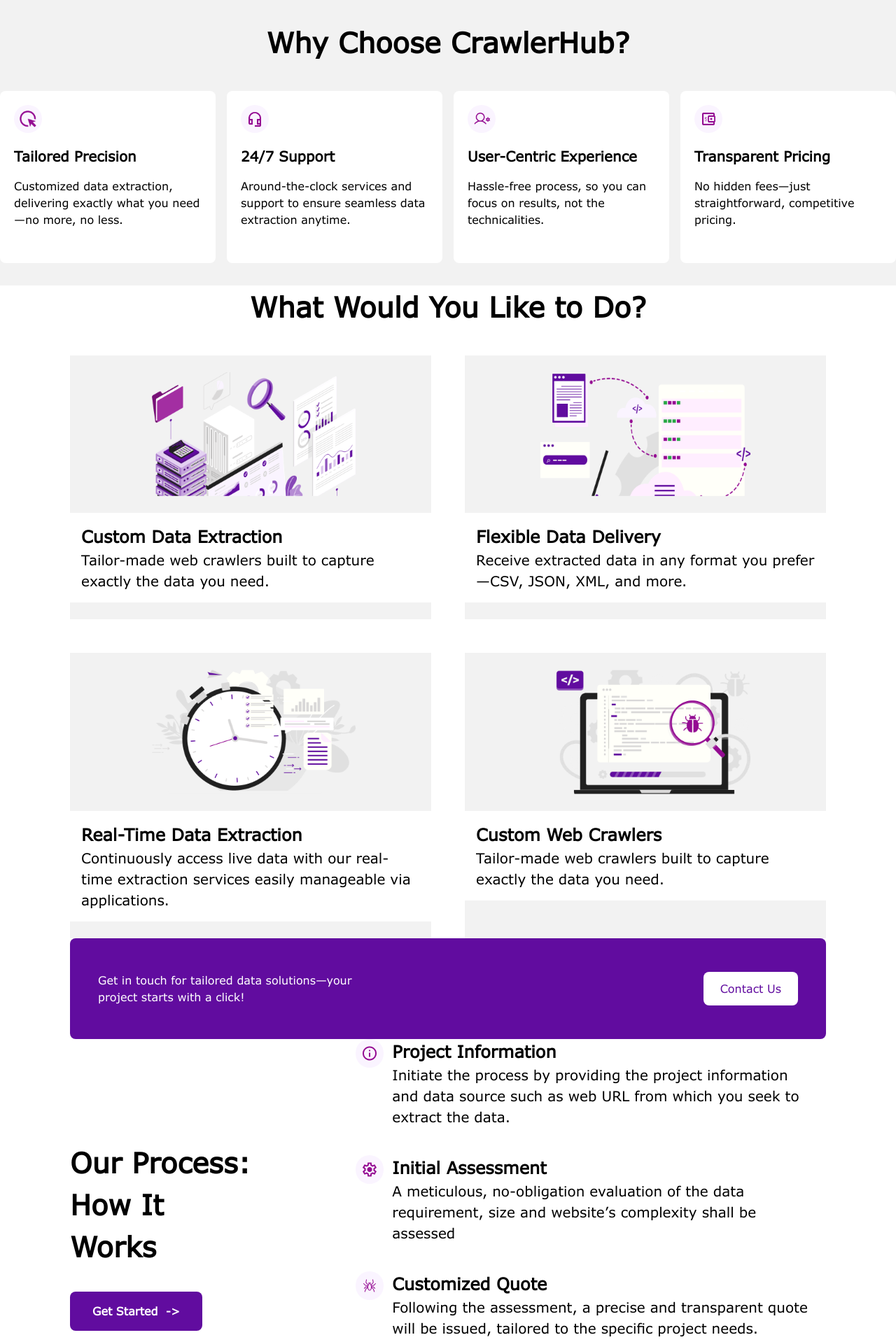
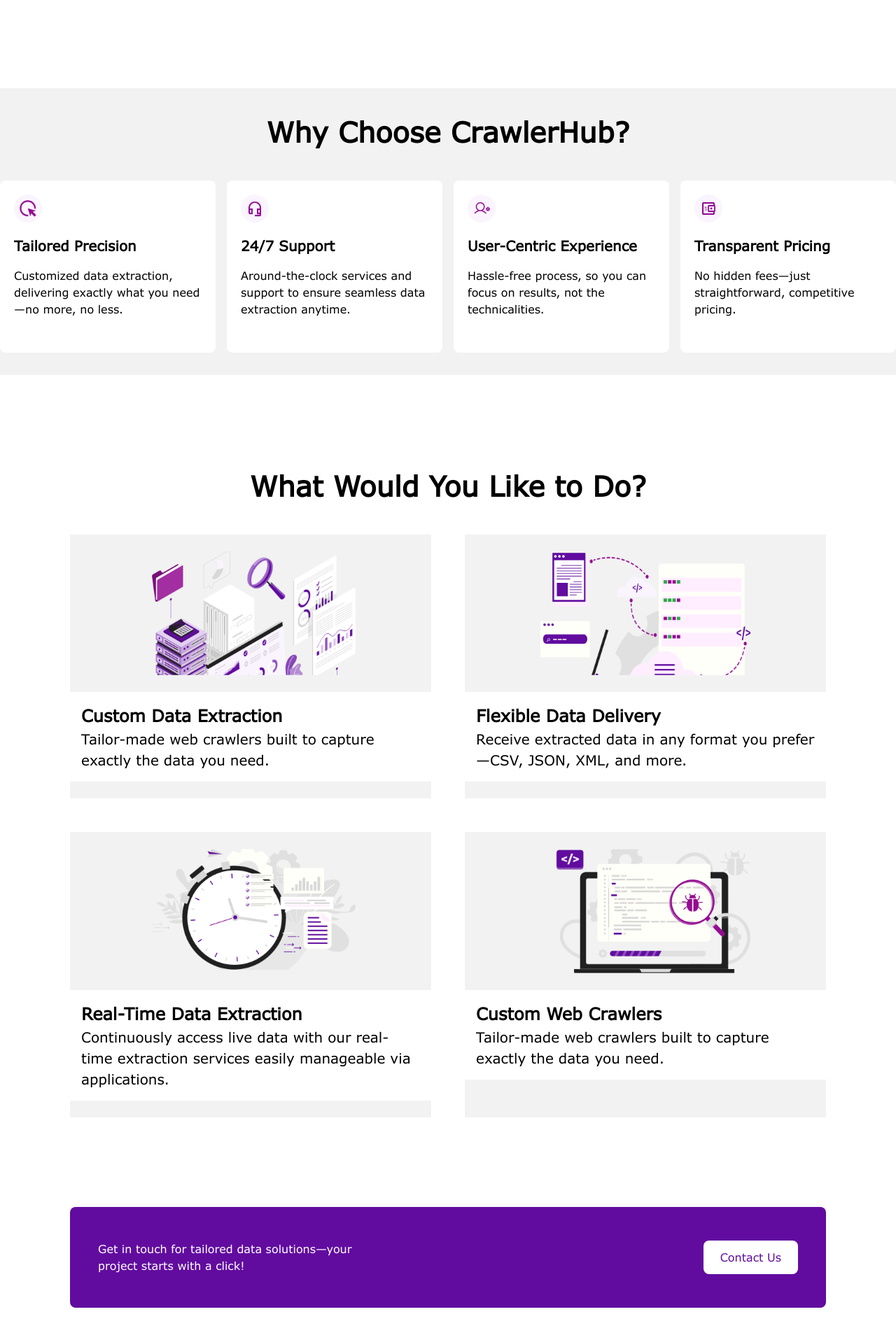
Before and after one commit to beecodeguy/crawlhub, a Next.js app: page / in a window 1280 px wide. Shown: the part 562-2480 px from the top of the page at 70% size. Built offline with nearby package versions, Linux system fonts and the light colour scheme.

Commit message:
comleted homepage desigh

```diff
--- a/src/app/(webpage)/_components/ManageCrawlers.tsx
+++ b/src/app/(webpage)/_components/ManageCrawlers.tsx
@@ -5,7 +5,7 @@ import React from "react";
 
 const ManageCrawlers = () => {
   return (
-    <div className="page-container flex items-center">
+    <div className="page-container flex items-center mb-[128px]">
       <div>
         <div className="flex flex-col gap-4">
           <div className="typography-h1">
--- a/src/app/(webpage)/_components/OurProcess.tsx
+++ b/src/app/(webpage)/_components/OurProcess.tsx
@@ -27,7 +27,7 @@ const ProcessInfo: React.FC<IProps> = ({ title, icon, description }) => (
 
 const OurProcess = () => {
   return (
-    <div>
+    <div className="mb-[128px]">
       <div className="page-container flex gap-[128px] items-center">
         <div className="flex flex-col">
           <span className="typography-h2">Our Process: How It Works</span>
--- a/src/app/(webpage)/_components/OurServices.tsx
+++ b/src/app/(webpage)/_components/OurServices.tsx
@@ -28,7 +28,7 @@ const OurServiceContent: React.FC<IProps> = ({ icon, title, description }) => (
 
 const OurServices = () => {
   return (
-    <div className="page-container flex flex-col gap-[40px] items-center justify-center">
+    <div className="page-container mb-[128px] flex flex-col gap-[40px] items-center justify-center">
       <span className="typography-h2">What Would You Like to Do?</span>
       <div className="grid grid-cols-2 gap-6">
         <OurServiceContent
--- a/src/app/(webpage)/_components/WhatWouldYou.tsx
+++ b/src/app/(webpage)/_components/WhatWouldYou.tsx
@@ -11,7 +11,8 @@ import React from "react";
 
 const WhatWouldYou = () => {
   return (
-    <div className="flex flex-col gap-[40px] items-center bg-light-grey py-5">
+    <div className="pb-[56px]">
+      <div className="flex flex-col gap-[40px] items-center bg-light-grey py-5">
       <span className="typography-h2">What Would You Like to Do?</span>
       <div className="flex gap-3">
         <Card className="h-[224px] w-[302px]">
@@ -52,6 +53,7 @@ const WhatWouldYou = () => {
         </Card>
       </div>
     </div>
+    </div>
   );
 };
 
--- a/src/app/(webpage)/_components/WhyChooseCrawler.tsx
+++ b/src/app/(webpage)/_components/WhyChooseCrawler.tsx
@@ -10,7 +10,7 @@ import React from "react";
 
 const WhyChooseCrawler = () => {
   return (
-    <div className="flex flex-col gap-[40px] items-center bg-light-grey py-5">
+    <div className="flex mb-[128px] flex-col gap-[40px] items-center bg-light-grey py-5">
       <span className="typography-h2">Why Choose CrawlerHub?</span>
       <div className="flex gap-3">
         <Card>
--- a/src/app/(webpage)/page.tsx
+++ b/src/app/(webpage)/page.tsx
@@ -14,7 +14,7 @@ export default function Home() {
       <ManageCrawlers />
       <WhyChooseCrawler />
       <OurServices />
-      <div className="page-container">
+      <div className="page-container mb-[128px]">
         <ContactUsBanner />
       </div>
       <OurProcess />
--- a/src/components/containers/Footer/index.tsx
+++ b/src/components/containers/Footer/index.tsx
@@ -5,7 +5,7 @@ import { FaceBookIcon, LinkedInIcon, TwitterIcon } from "@/assets/icons";
 
 const Footer = () => {
   return (
-    <footer className="page-container bg-primary text-white py-6 flex flex-col gap-3">
+    <footer className="page-container bg-primary text-white py-6 flex flex-col gap-3 mt-[72px]">
       <div className="flex gap-5 justify-between">
         <span className="typography-h4">CrawlerHub</span>
         <FooterColumn
```
